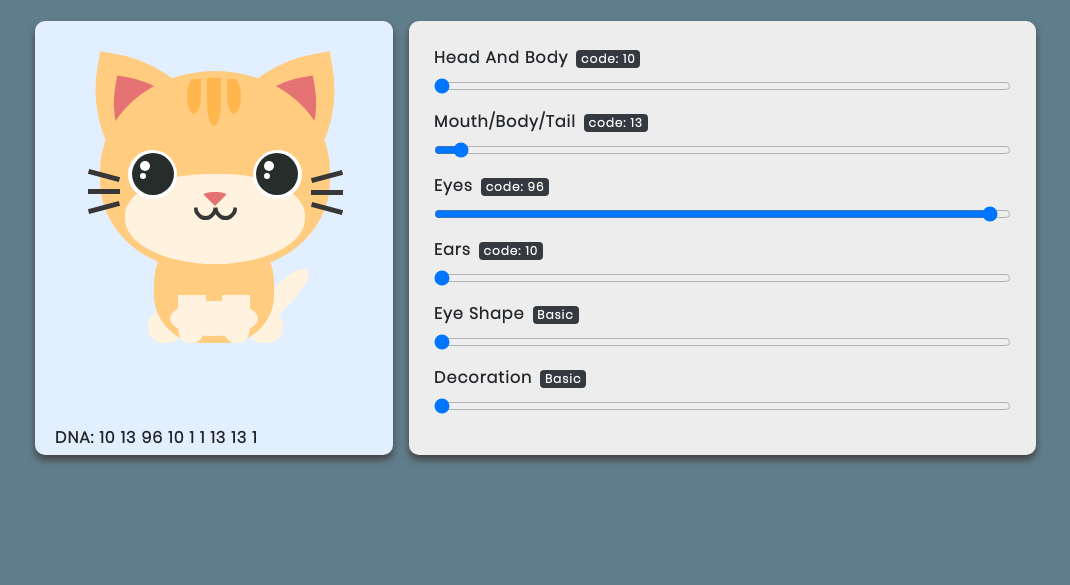
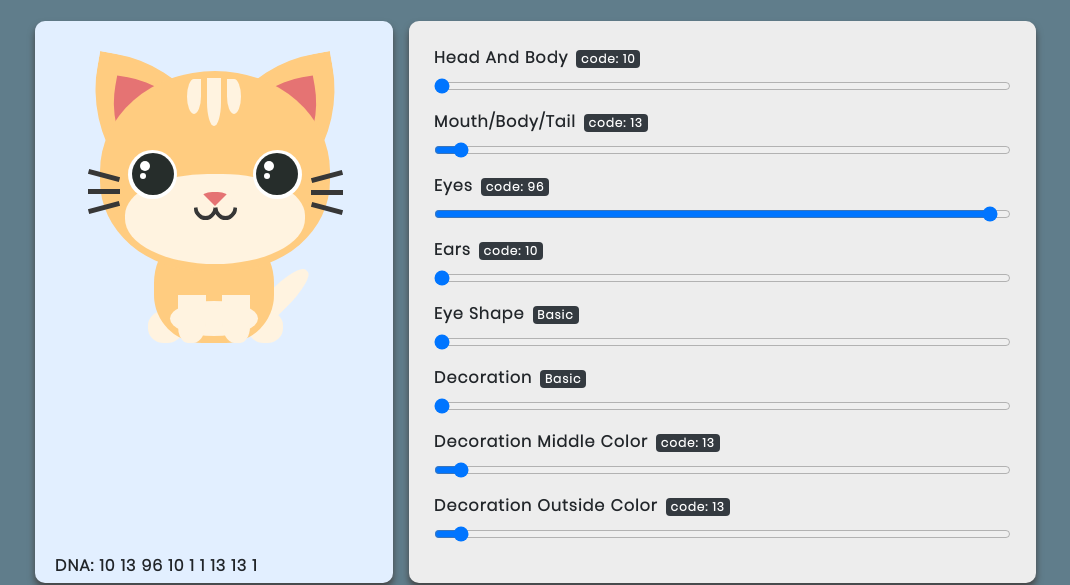
Before and after one commit to kmichie32/CryptoKittyClone, a plain HTML site: page client/index.html in a window 1280 px wide. Shown: the part 227-812 px from the top of the page, without its empty margins (76-1146 px from the left). Drawn offline with Linux system fonts and the light colour scheme.

Commit message:
Decoration Color Change Complete

```diff
--- a/client/assets/js/catFactory.js
+++ b/client/assets/js/catFactory.js
@@ -87,6 +87,7 @@ function eyeVariation(num) {
     }
 }
 
+// Decoration Shape
 function decorationVariation(num) {
     $('#dnadecoration').html(num)
     switch (num) {
@@ -107,6 +108,19 @@ function decorationVariation(num) {
             mirrordecoration()
             break
     }
+}
+
+// Decoration Color
+function midDecorColor(color,code) {
+    $('#midDot').css('background', '#' + color)  //This changes the color of the cat
+    $('#decorationMidCode').html('code: '+code) //This updates text of the badge next to the slider
+    $('#dnadecorationMid').html(code) //This updates the body color part of the DNA that is displayed below the cat
+}
+
+function outsideDecorColor(color,code) {
+    $('#rightDot, #leftDot').css('background', '#' + color)  //This changes the color of the cat
+    $('#decorationOutsideCode').html('code: '+code) //This updates text of the badge next to the slider
+    $('#dnadecorationSides').html(code) //This updates the body color part of the DNA that is displayed below the cat
 }
 
 function normalEyes() {
--- a/client/assets/js/catSettings.js
+++ b/client/assets/js/catSettings.js
@@ -73,6 +73,12 @@ function renderCat(dna){
     decorationVariation(dna.decorationPattern+'')
     $('#decorationShape').val(dna.decorationPattern)
 
+    // Middle Decoration Color Initiated
+    midDecorColor(colors[dna.decorationMidcolor],dna.decorationMidcolor)
+    $('#decorationMidColor').val(dna.decorationMidcolor)
+
+    outsideDecorColor(colors[dna.decorationSidescolor],dna.decorationSidescolor)
+    $('#decorationOutsideColor').val(dna.decorationSidescolor)
 
 }
 
@@ -111,3 +117,13 @@ $('#decorationShape').change(()=>{
   var shape = $('#decorationShape').val()
   decorationVariation(shape)
 })
+
+$('#decorationMidColor').change(()=>{
+  var midDecorColorVal = $('#decorationMidColor').val()
+  midDecorColor(colors[midDecorColorVal],midDecorColorVal)
+})
+
+$('#decorationOutsideColor').change(()=>{
+  var outsideDecorColorVal = $('#decorationOutsideColor').val()
+  outsideDecorColor(colors[outsideDecorColorVal],outsideDecorColorVal)
+})
--- a/client/index.html
+++ b/client/index.html
@@ -120,6 +120,14 @@
                             <label for="formControlRange"><b>Decoration</b><span class="badge badge-dark ml-2" id="decorationCode"></span></label>
                             <input type="range" min="1" max="4" class="form-control-range" id="decorationShape">
                         </div>
+                        <div class="form-group">
+                            <label for="formControlRange"><b>Decoration Middle Color</b><span class="badge badge-dark ml-2" id="decorationMidCode"></span></label>
+                            <input type="range" min="10" max="98" class="form-control-range" id="decorationMidColor">
+                        </div>
+                        <div class="form-group">
+                            <label for="formControlRange"><b>Decoration Outside Color</b><span class="badge badge-dark ml-2" id="decorationOutsideCode"></span></label>
+                            <input type="range" min="10" max="98" class="form-control-range" id="decorationOutsideColor">
+                        </div>
                     </div>
                 </div>
             </div>
```
Lines whose indentation alone changed are shown as unchanged.
